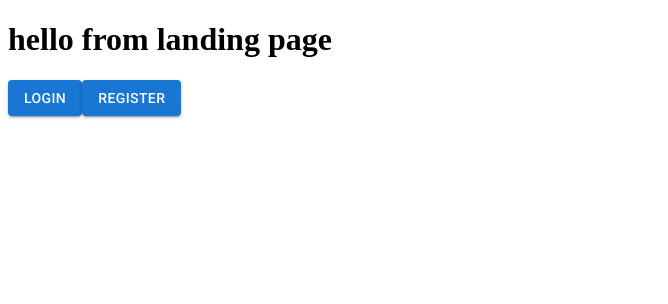
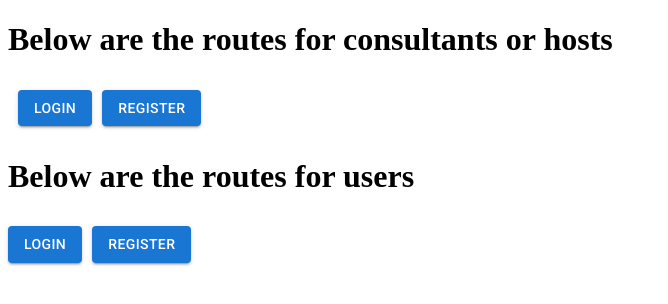
Before and after one commit to aliabbas34/appointment-scheduling-web-application, a React (Vite) app in the folder frontend/: page / in a window 1280 px wide. Shown: the top 304 px of the page, without its empty margins (0-668 px from the left). Built offline with nearby package versions, Linux system fonts and the light colour scheme.

Commit message:
added link to login and register for user at landing page

```diff
--- a/frontend/src/components/LandingPage.jsx
+++ b/frontend/src/components/LandingPage.jsx
@@ -5,9 +5,13 @@ function LandingPage(){
     const navigate=useNavigate();
     return(
         <div>
-        <h1>hello from landing page</h1>
-        <Button variant='contained' onClick={()=>navigate("/consultant/login")}>Login</Button>
+        <h1>Below are the routes for consultants or hosts</h1>
+        <Button variant='contained' sx={{margin:'10px'}} onClick={()=>navigate("/consultant/login")}>Login</Button>
         <Button variant='contained' onClick={()=>navigate("/consultant/register")}>Register</Button>
+        <h1>Below are the routes for users</h1>
+        <Button variant='contained' onClick={()=>navigate("/login")}>Login</Button>
+        <Button variant='contained' sx={{margin:'10px'}} onClick={()=>navigate("/register")}>Register</Button>
+
         </div>
     )
 }
```
Also changed, not shown: 1 other file (tests, documents, lock files or other folders).
